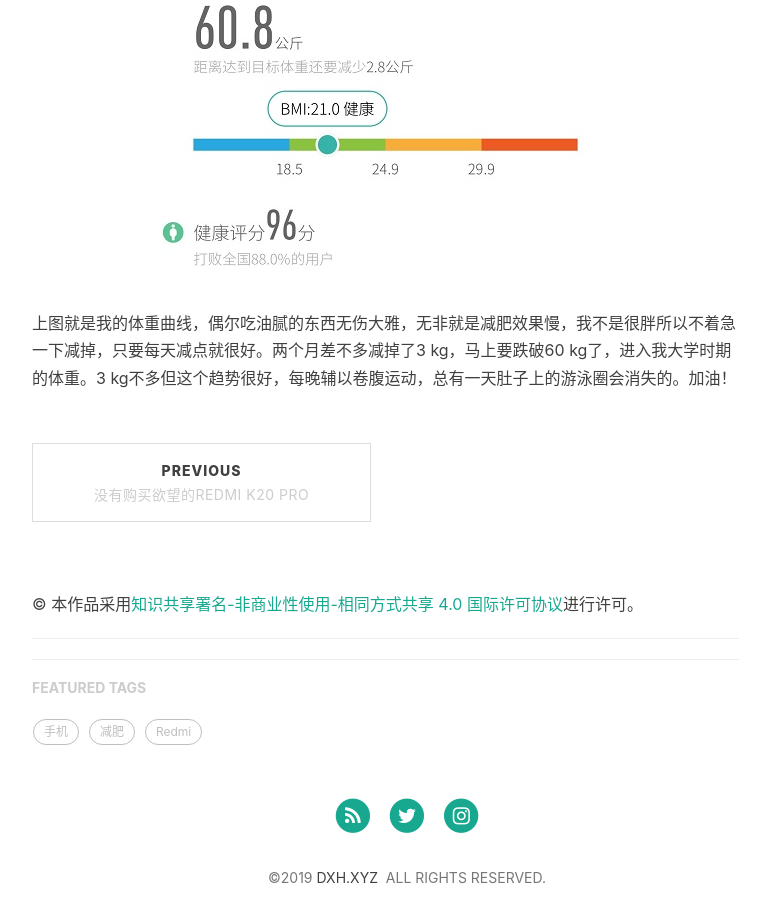
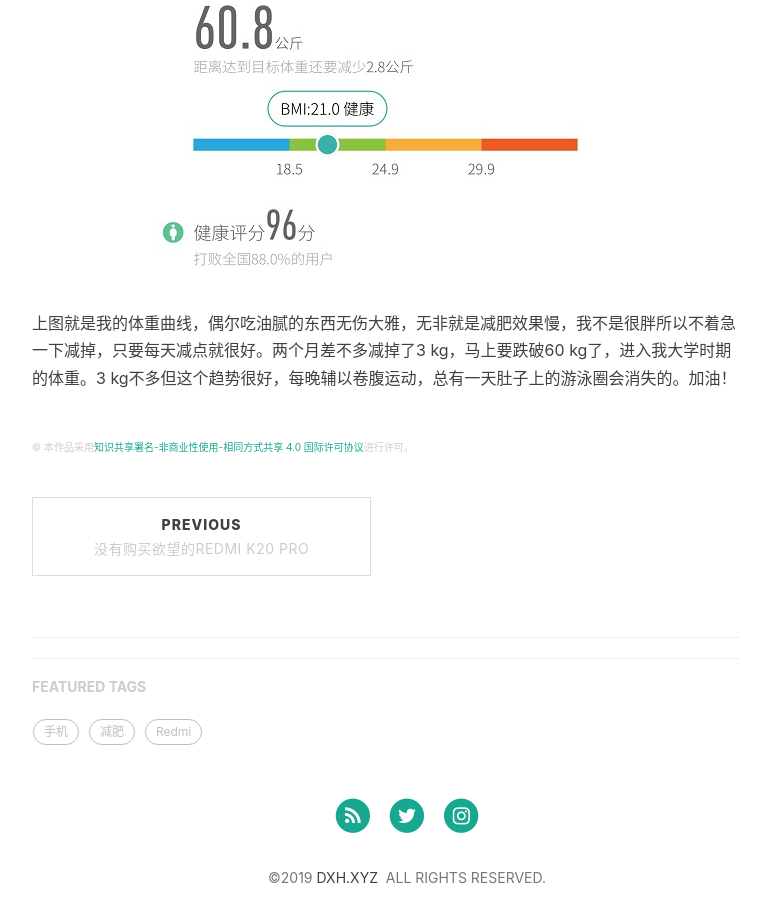
Before and after one commit to Devinteng/blog2, a Jekyll site: the page built from _posts/2019-06-20-减肥两个月.md, in a window 1280 px wide and 900 px high, scrolled down 1462 px. Shown: the whole window, without its empty margins (233-999 px from the left). Built offline with Jekyll 4.4.1, drawn with Linux system fonts in a browser that asks for light colours; nearby versions of some CDN libraries; comment, search, counter and statistics services are not loaded.

Commit message:
Update post.html

```diff
--- a/_layouts/post.html
+++ b/_layouts/post.html
@@ -18,6 +18,9 @@ layout: default
                 post-container">
 
 				{{ content }}
+		    <div style="font-size:10px;color:#ccc">
+			 <a rel="license" href="http://creativecommons.org/licenses/by-nc-sa/4.0/"></a><br />© 本作品采用<a rel="license" href="http://creativecommons.org/licenses/by-nc-sa/4.0/">知识共享署名-非商业性使用-相同方式共享 4.0 国际许可协议</a>进行许可。
+                    </div>
 
                 <hr style="visibility: hidden;">
                 <ul class="pager">
```
Also changed, not shown: other parts of _layouts/post.html (+0 -1 lines).
